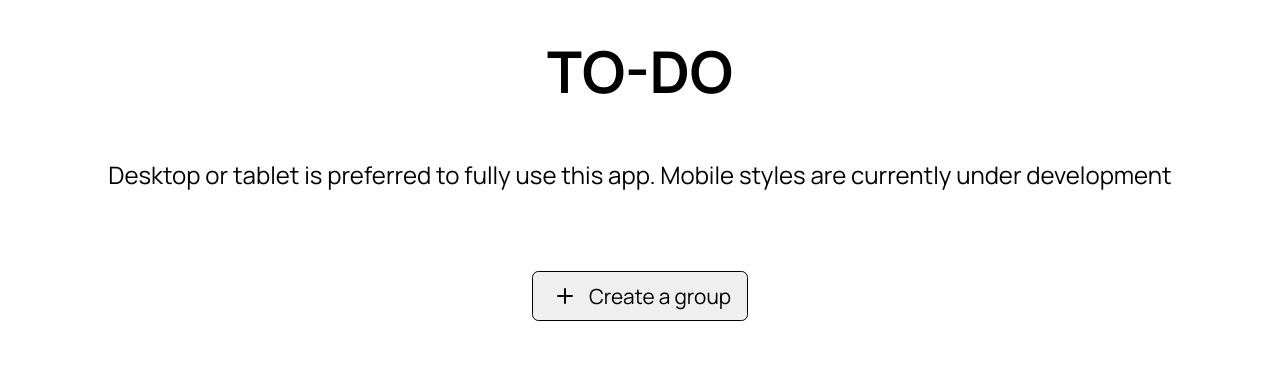
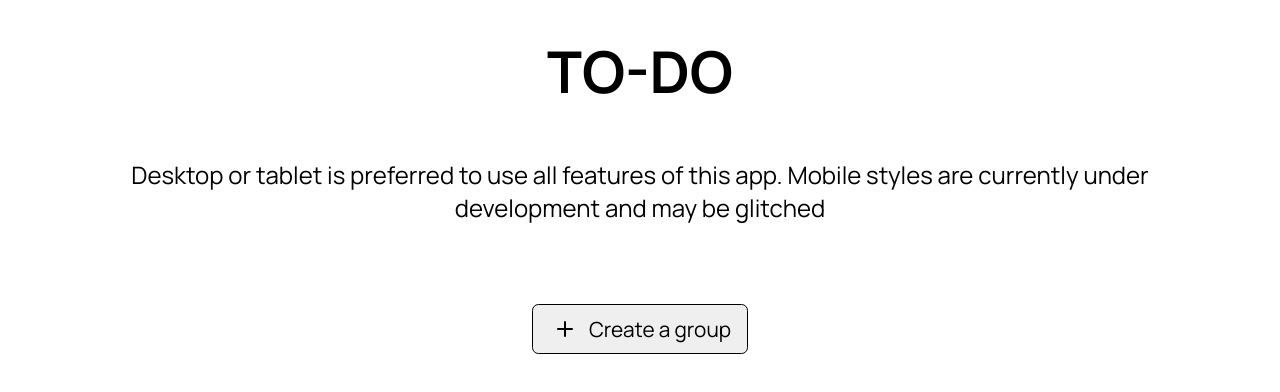
Before and after one commit to chill31/todo, a Next.js app: page / in a window 1280 px wide. Shown: the top 392 px of the page. Built offline with nearby package versions, Linux system fonts and the light colour scheme.

Commit message:
updated disclaimer

```diff
--- a/pages/index.js
+++ b/pages/index.js
@@ -215,7 +215,7 @@ export default function Home() {
       <main className={styles.main}>
 
         <h1 className={styles.title}>TO-DO</h1>
-        <p className={styles.disclaimer}>Desktop or tablet is preferred to fully use this app. Mobile styles are currently under development</p>
+        <p className={styles.disclaimer}>Desktop or tablet is preferred to use all features of this app. Mobile styles are currently under development and may be glitched</p>
 
         <button className={`${styles.createGroupBtn} createGroupBtn`} onClick={openModal}>
           <BsPlus className={styles.btnIcon} />
```
